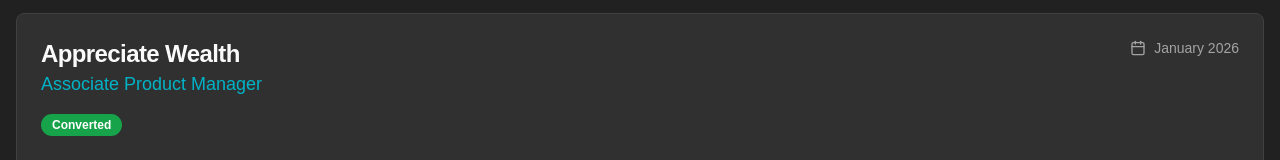
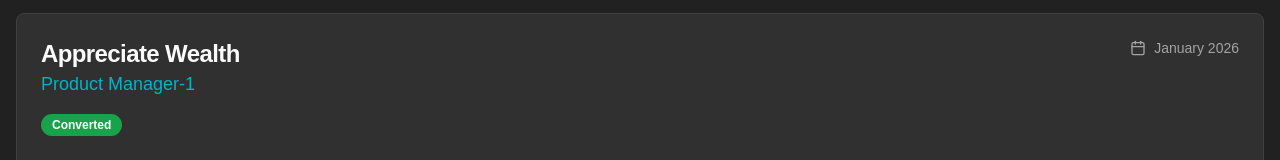
Before and after one commit to WebBhav/portfolio-pm, a Next.js app: page /interview-experience in a window 1280 px wide. Shown: the part 725-885 px from the top of the page. Built offline with nearby package versions, Linux system fonts and the light colour scheme.

Commit message:
In Appreciate Wealth Interview Experience Change from "Associate Produc

```diff
--- a/src/app/interview-experience/page.tsx
+++ b/src/app/interview-experience/page.tsx
@@ -32,7 +32,7 @@ const interviewExperiences = [
   },
   {
     company: 'Appreciate Wealth',
-    role: 'Associate Product Manager',
+    role: 'Product Manager-1',
     date: 'January 2026',
     outcome: 'Converted',
     introduction: 'Secured via direct alumni referral and completed back-to-back interview rounds in a single day, navigating an unstructured hiring process with strong product clarity and execution depth.',
```
